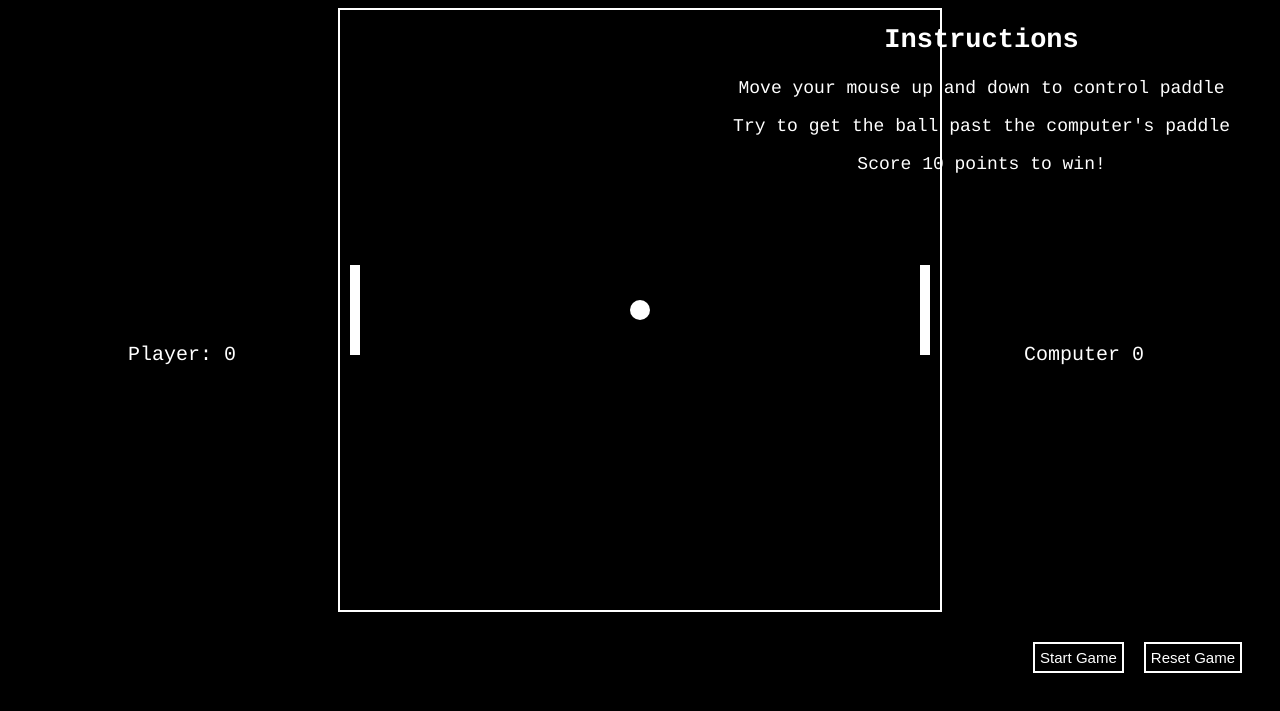
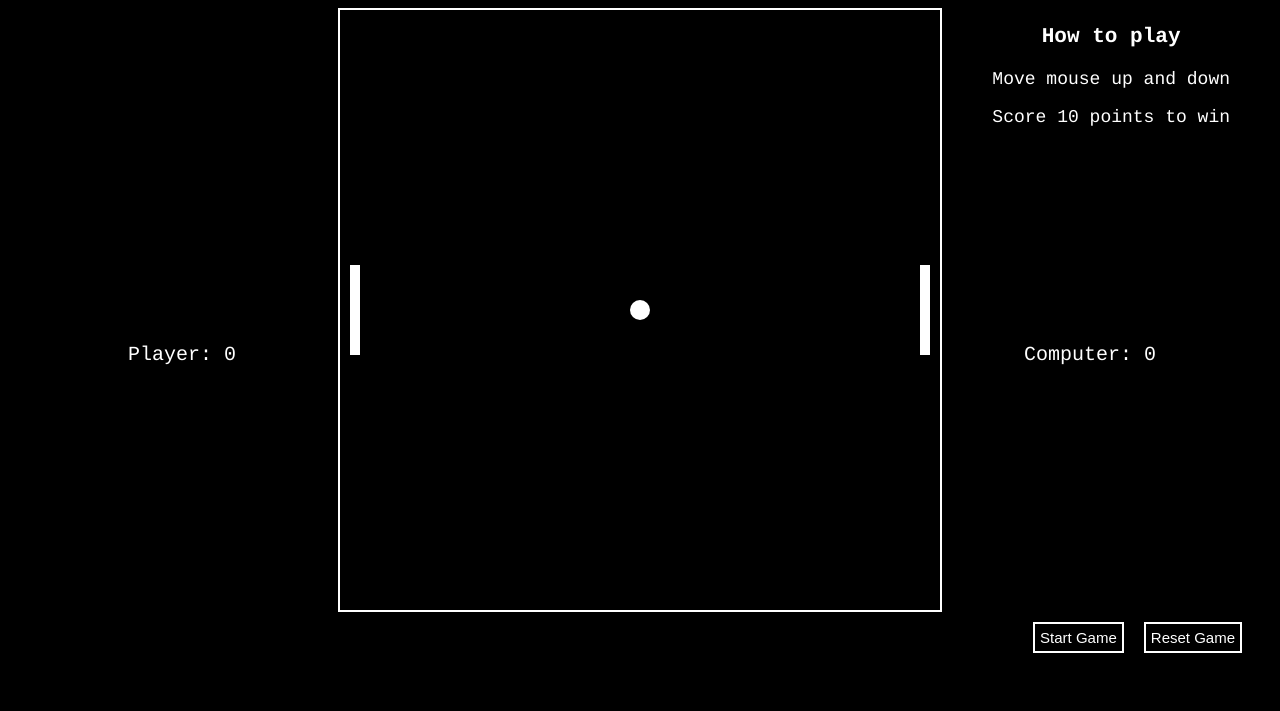
Before and after one commit to imanidev/pong_game, a plain HTML site: page index.html in a window 1280 px wide. Shown: the part 57-768 px from the top of the page. Drawn offline with Linux system fonts and the light colour scheme.

Commit message:
reduced instructions

```diff
--- a/index.html
+++ b/index.html
@@ -11,27 +11,27 @@
 
     <body>
         <h1>Pong</h1>
-        <canvas id='board'>
-        </canvas>
-
-        <div class='score-container'>
-            <div id='player-score'> Player: 0 </div>
-            <div id='computer-score'>Computer 0 </div>
-        </div>
+        <canvas id='board'></canvas>
 
         <div class='button-container'>
             <button id='startbtn'>Start Game</button><br><br>
             <button id='resetbtn'>Reset Game</button>
         </div>
 
-        <div class='instructions'>
-            <h2>Instructions</h2>
-            <p>Move your mouse up and down to control paddle</p>
-            <p>Try to get the ball past the computer's paddle</p>
-            <p>Score 10 points to win!</p>
+        <div class='score-container'>
+            <div id='player-score'> Player: 0 </div>
+            <div id='computer-score'>Computer: 0 </div>
         </div>
 
-        <div class='winner-display'></div>
+        <div class='winner-loser-display'></div>
+
+
+        <div class='instructions'>
+            <h3>How to play</h3>
+            <p>Move mouse up and down</p>
+            <p>Score 10 points to win</p>
+        </div>
+
 
         <script src="script.js"></script>
     </body>
```
